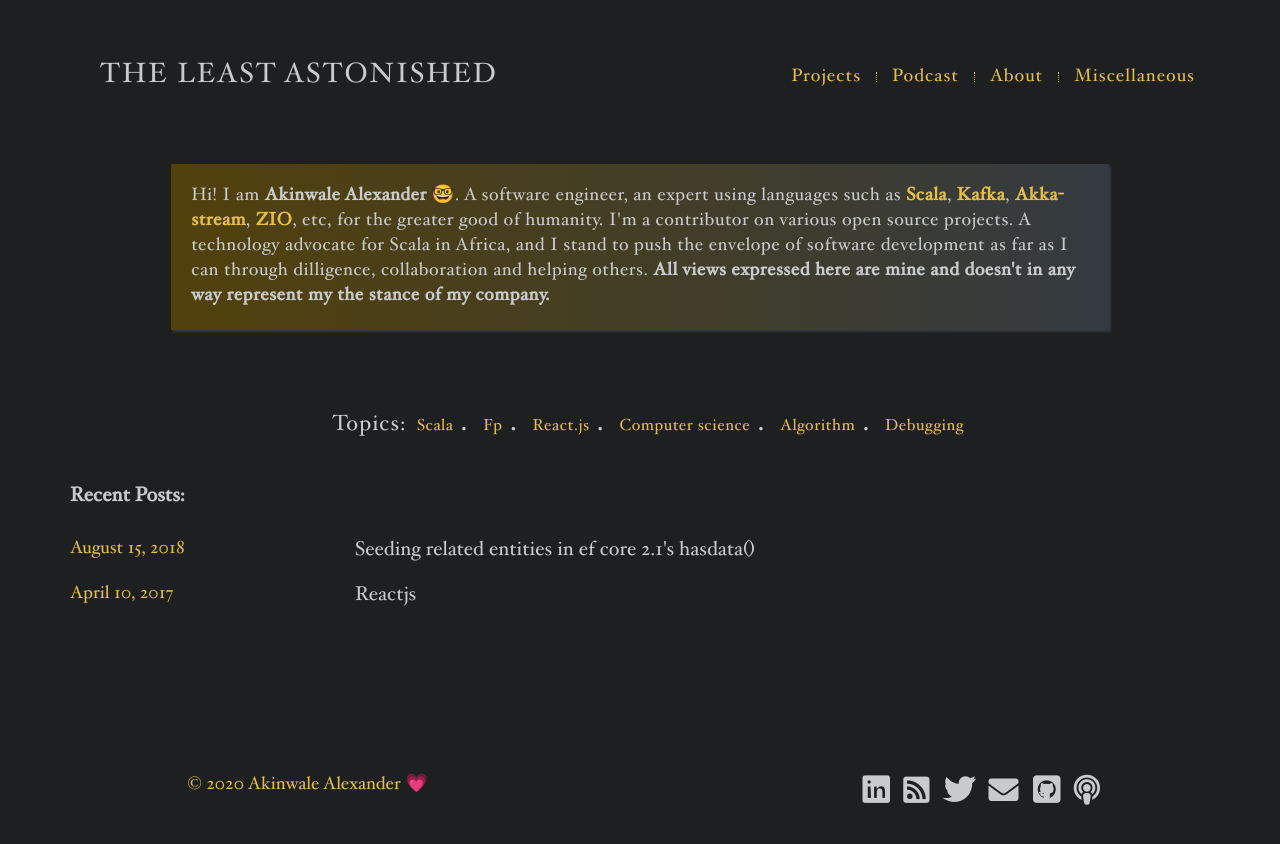
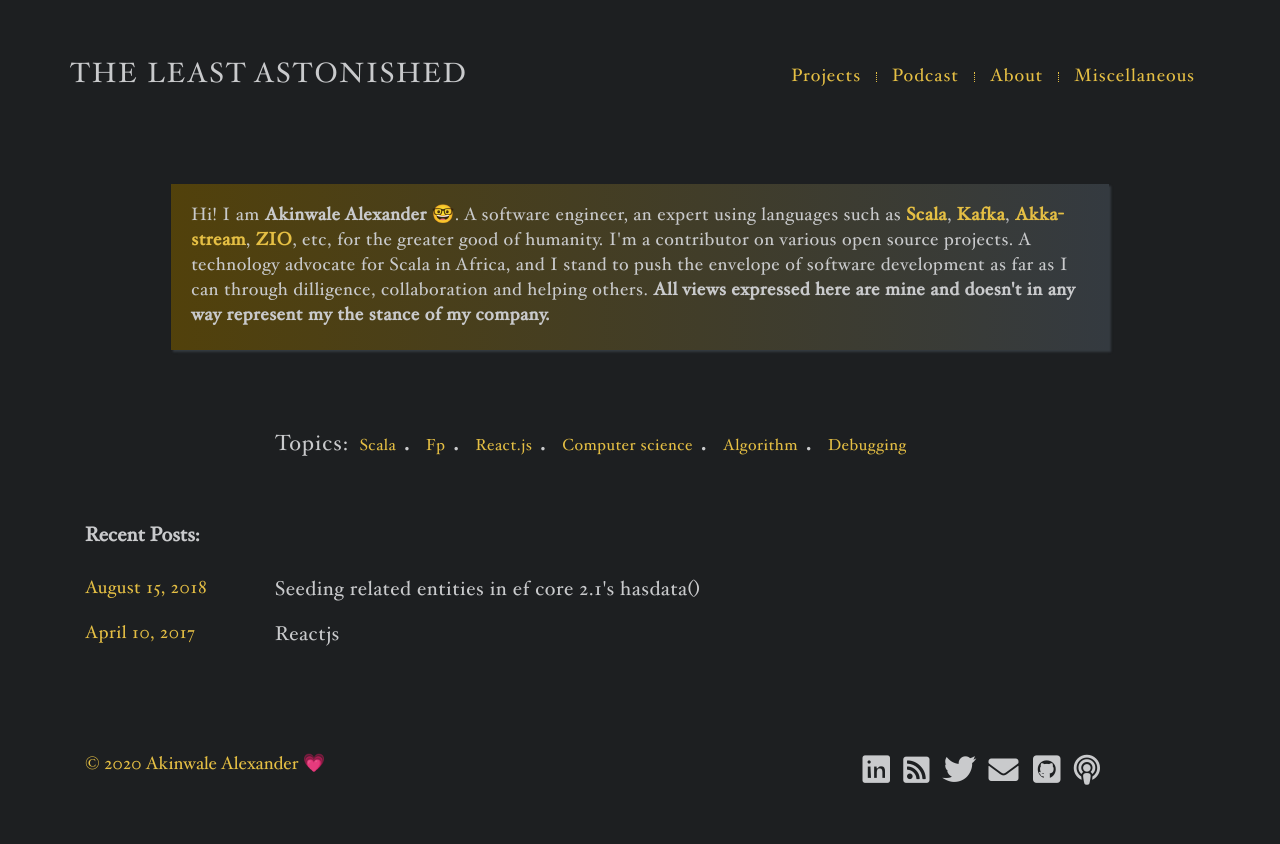
Before and after one commit to yeleywale/yeleywale.github.io, a Jekyll site: the page built from index.html, in a window 1280 px wide. Shown: the top 844 px of the page. Built offline with Jekyll 4.4.1, drawn with Linux system fonts in a browser that asks for light colours; nearby versions of some CDN libraries.

Commit message:
Align elements on the index.html page

```diff
--- a/_layouts/default.html
+++ b/_layouts/default.html
@@ -54,8 +54,8 @@
         <div class="container">
             <footer class="footer">
                 <div class="row">
-                    <div class="col-10 col-lg-5 col-md-6 col-sm-6">
-                        <span class="footer-about">
+                    <div class="col-10 col-lg-5 col-md-6 col-sm-6 footer-about">
+                        <span class="">
                             &copy; 2020 Akinwale Alexander &#128151;
                         </span>
                     </div>
--- a/index.html
+++ b/index.html
@@ -19,7 +8,7 @@ layout: default
 
 <div class="container">
   <div class="row">
-    <div class=" container tags col-lg-9 col-lg-offset-3">
+    <div class=" container tags col-lg-8 col-lg-offset-4">
       <span class="topics">Topics:</span>
       {% for tag in site.data.tags %}
       <a href="/tags/{{ tag.name }}"> {{ tag.name | capitalize}} </a>
@@ -35,8 +24,8 @@ layout: default
     {% for post in site.posts %}
     <a href="{{ site.baseurl }}{{ post.url }}" class="post-list">
         <li class="row">
-          <span class="datelist col-lg-3">{{ post.date | date: "%B %e, %Y" }}</span>
-          <span class="col-lg-9 blog-title">{{ post.title }}</span>
+          <span class="datelist col-lg-2">{{ post.date | date: "%B %e, %Y" }}</span>
+          <span class="col-lg-8 blog-title">{{ post.title }}</span>
 
         </li>
     </a>
--- a/style.scss
+++ b/style.scss
@@ -158,7 +158,7 @@ html {
   .masthead {
 
     margin-top: 30px;
-    margin-bottom: 40px;
+    margin-bottom: 60px;
     padding: 20px 0;
 
     a {
@@ -235,9 +235,7 @@ html {
   }
 
   div.tags {
-    margin: 80px auto 30px auto;
-    text-align: center;
-    padding-left: 40px;
+    margin: 80px auto 50px auto;
     div {
       span {
         color: $textColor;
@@ -281,7 +279,7 @@ html {
     font-weight: 400;
     font-size: 28px;
     letter-spacing: 1px;
-    padding: 10px 10px 10px 30px;
+    padding: 10px 10px 10px 0;
     text-transform: uppercase;
     // width: 500px;
 
@@ -361,6 +359,9 @@ html {
       color: $textColor;
       margin-bottom: 20px;
       font-weight: bolder;
+      margin-left: auto;
+      margin-right: auto;
+      padding-left: 15px;
     }
 
     padding: 15px 0 15px 0;
@@ -373,6 +374,8 @@ html {
           font-size: 20px;
           font-family: $Hoefler;
           padding: 0.4em 0px 0.4em 0px;
+          margin-left: auto;
+          margin-right: auto;
           color: #c9cacc;
           list-style-type: none;
           text-align: justify;
@@ -381,8 +384,7 @@ html {
           transition-delay: 0.1s;
           // font-weight: bold;
           margin-top: 1px;
-          margin-right: 15px;
-
+          letter-spacing: .5px;
           .blog-title {
             &:hover {
               transition-property: text-indent,
@@ -457,8 +459,8 @@ html {
   footer {
     text-align: center;
     // margin-bottom: 50px;
-    padding-bottom: 50px;
-    padding-top: 100px;
+    margin-bottom: 20px;
+    margin-top: 50px;
 
     div {
       margin-top: 10px;
@@ -491,7 +493,7 @@ html {
     font-family: $Hoefler;
     font-size: 18px;
     color: $highlight;
-    vertical-align: baseline;
+    text-align: left;
   }
 
   .post {
```
Also changed, not shown: other parts of index.html (+0 -11 lines).
